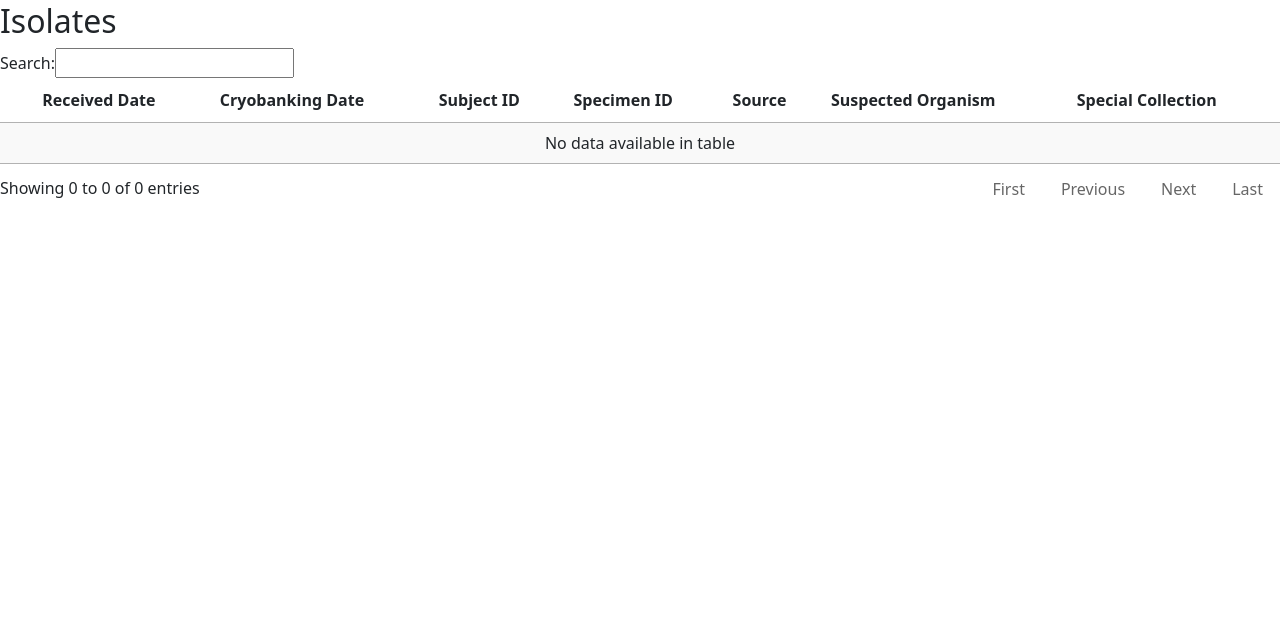
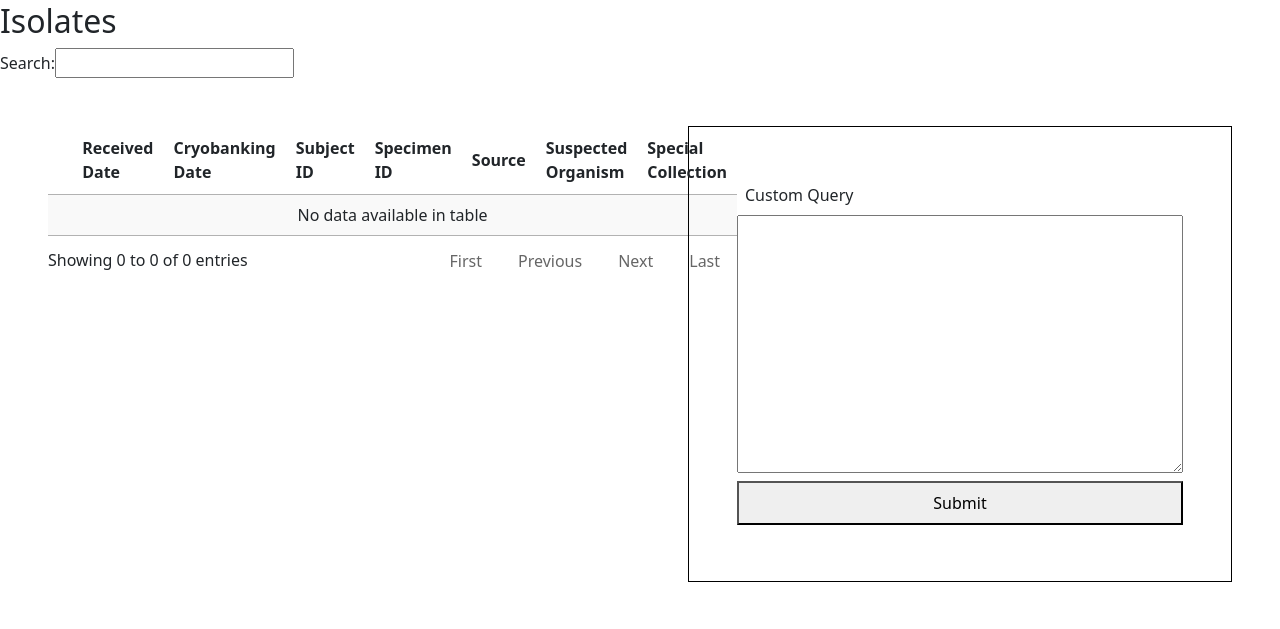
Before and after one commit to PennChopMicrobiomeProgram/marc_web, a Flask app: page / in a window 1280 px wide. Shown: the part 62-691 px from the top of the page. Run offline with Flask 3, Linux system fonts and the light colour scheme; data that the repository does not hold is empty; parts of the project's set-up code (start-up, migrations or seed data) failed here and were passed over; some libraries are stand-ins or nearby versions.

Commit message:
Functioning query and download

```diff
--- a/app/app.py
+++ b/app/app.py
@@ -1,9 +1,12 @@
+import csv
 import os
-from flask import Flask, redirect, render_template, send_from_directory
+from flask import Flask, make_response, redirect, render_template, request, send_from_directory
 from flask_sqlalchemy import SQLAlchemy
+from io import StringIO
 from marc_db.models import Aliquot, Base, Isolate
 from marc_db.views import get_aliquots, get_isolates
 from pathlib import Path
+from sqlalchemy import text
 from werkzeug.middleware.proxy_fix import ProxyFix
 
 
@@ -40,4 +43,61 @@ def index():
 
 @app.route("/isolate/<isolate_id>")
 def show_isolate(isolate_id):
-    return render_template("isolate.html", isolate=get_isolates(db.session, isolate_id))
+    return render_template("show_isolate.html", isolate=get_isolates(db.session, isolate_id))
+
+
+@app.route("/query", methods=["POST"])
+def query():
+    if request.method == "POST":
+        query = request.form["query"]
+        sql = text(query)
+        with app.app_context():
+            result = db.session.execute(sql).fetchall()
+            return render_template(
+                "view_query.html",
+                query=query,
+                columns=result[0]._fields,
+                rows=[row._asdict().values() for row in result],
+            )
+
+
+@app.route("/download", methods=["POST"])
+def download():
+    if request.method == "POST":
+        query = request.form["query"]
+        sql = text(query)
+        with app.app_context():
+            result = db.session.execute(sql).fetchall()
+            columns = result[0]._fields
+            rows = [row._asdict().values() for row in result]
+
+            csv_file = StringIO()
+            writer = csv.writer(csv_file)
+            writer.writerow(columns)
+            for row in rows:
+                writer.writerow(row)
+
+            # Create the response and set the appropriate headers
+            response = make_response(csv_file.getvalue())
+            response.headers["Content-Disposition"] = (
+                f"attachment; filename=marc_query_download.csv"
+            )
+            response.headers["Content-type"] = "text/csv"
+            return response
+
+    return redirect("/")
+
+
+@app.route("/api", methods=["POST"])
+def api():
+    try:
+        if request.method == "POST":
+            query = request.form["query"]
+            sql = text(query)
+            with app.app_context():
+                result = db.session.execute(sql).fetchall()
+                return {"result": [dict(row) for row in result], "status_code": 200}
+
+        return {"result": ["No query provided"], "status_code": 400}
+    except Exception as e:
+        return {"result": [str(e)], "status_code": 500}
--- a/app/templates/browse_isolates.html
+++ b/app/templates/browse_isolates.html
@@ -5,6 +5,8 @@
   <h2>Isolates</h2>
 </div>
 
+<div class="d-flex flex-row">
+  <div class="d-flex p-5 w-50">
     <table class="display" id="isolates">
       <thead>
         <tr>
@@ -34,6 +36,15 @@
         {% endfor %}
       </tbody>
     </table>
+  </div>
+  <div class="d-flex w-50 p-5 m-5 border border-black">
+    <form class="d-flex flex-column w-100" method="POST" action="{{ url_for('query') }}">
+      <label class="p-2">Custom Query</label>
+      <textarea id="query" name="query" class="w-100 p-2" rows="10"></textarea>
+      <button type="submit" id="submit" class="my-2 p-2">Submit</button>
+    </form>
+  </div>
+</div>
 
   <script type="text/javascript">
   $(document).ready(function () {
--- /dev/null
+++ b/dev-requirements.txt
@@ -0,0 +1,2 @@
+black
+pytest
```
Also changed, not shown: app/templates/view_query.html (added, +63 -0 lines), README.md, app/templates/show_isolate.html (added), 1 other file. Lines whose indentation alone changed are shown as unchanged.
